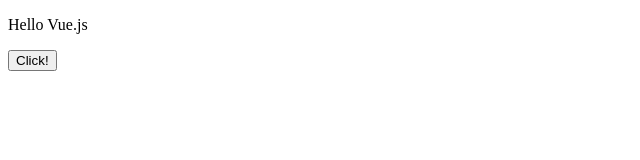
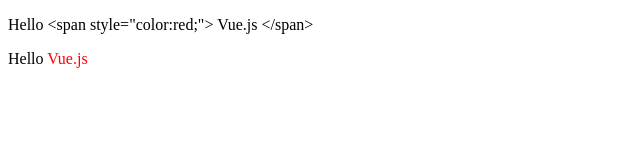
Before and after one commit to TakujiMoyama/Vue.template, a plain HTML site: page index.html in a window 1280 px wide. Shown: the whole page, without its empty margins (0-640 px from the left). Drawn offline with nearby package versions, Linux system fonts and the light colour scheme.

Commit message:
v-htmlの利用
プログラム某弱性の懸念があるため使用に注意

```diff
--- a/index.html
+++ b/index.html
@@ -8,10 +8,8 @@
 </head>
 <body>
     <div id="app">
-        <p v-once>{{ message }}</p>
-        <button v-on:click="clickHandler">
-            Click!
-        </button>
+        <p>{{ message }}</p>
+        <p v-html="message"></p>
     </div>
     <script src="http://unpkg.com/vue@3.1.5"></script>
     <script src="main.js"></script>
--- a/main.js
+++ b/main.js
@@ -1,11 +1,6 @@
 const app = Vue.createApp({
     data: () => ({
-        message:'Hello Vue.js'
-    }),
-    methods:{
-        clickHandler: function(event){
-            this.message = this.message.split('').reverse().join('')
-        }
-    }
+        message:'Hello <span style="color:red;"> Vue.js </span>'
+    })
 })
 app.mount('#app')
```
